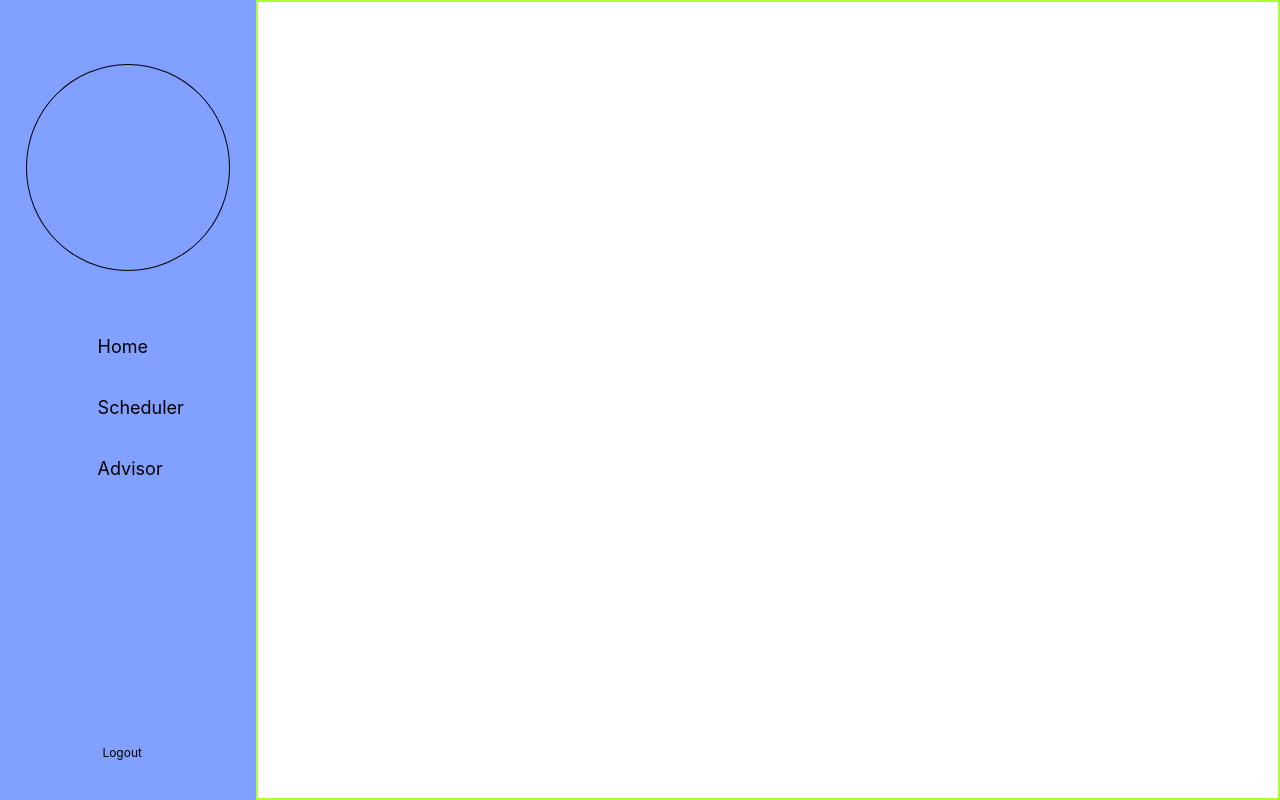
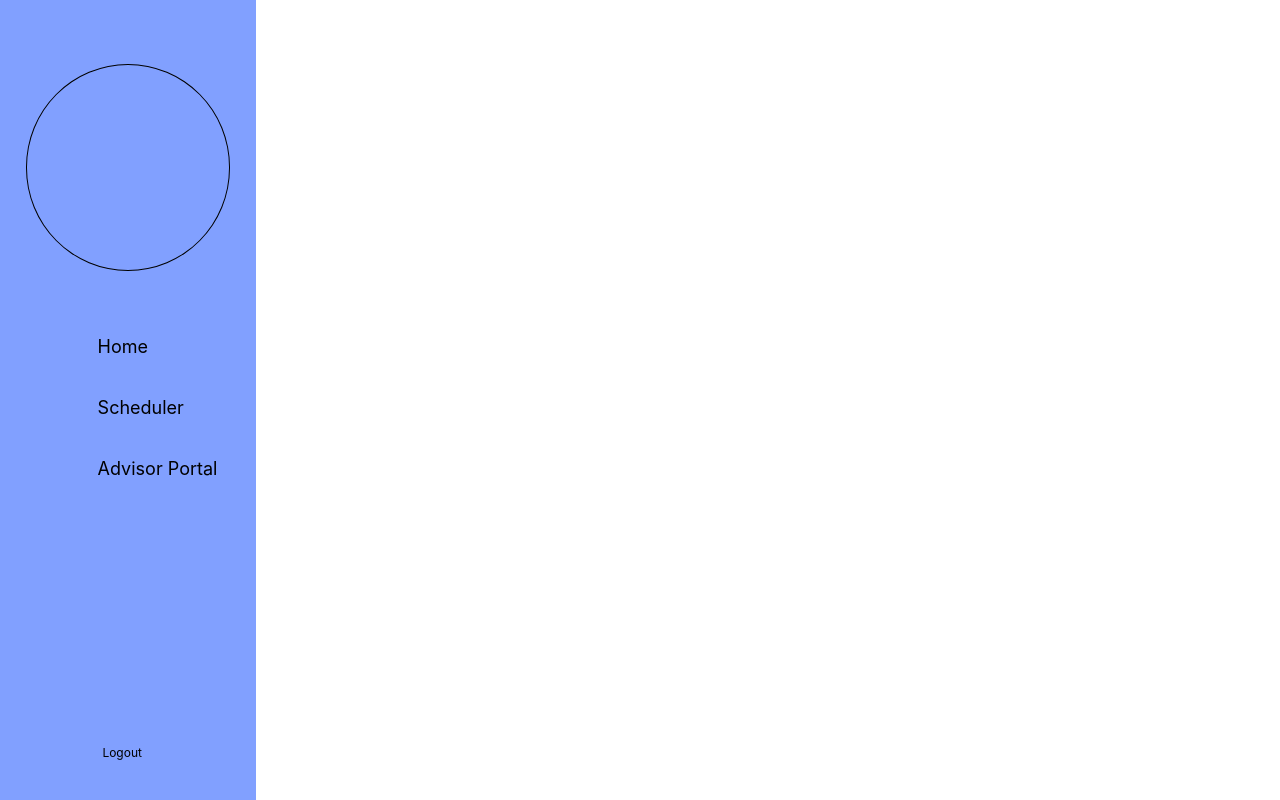
Before and after one commit to FayboCorp/uGraduate-React, a React (Create React App) app: page / in a window 1280 px wide. Built offline with nearby package versions, Linux system fonts and the light colour scheme.

Commit message:
Rewriting the Routing
Removed old Routing and added react-router to handle routing.

```diff
--- a/package.json
+++ b/package.json
@@ -9,6 +9,8 @@
     "axios": "^0.19.2",
     "react": "^16.13.1",
     "react-dom": "^16.13.1",
+    "react-router": "^5.2.0",
+    "react-router-dom": "^5.2.0",
     "react-scripts": "3.4.1"
   },
   "scripts": {
--- a/src/App.js
+++ b/src/App.js
@@ -1,6 +1,8 @@
 import React, {Component} from 'react';
+import {BrowserRouter} from "react-router-dom";
+import {Route} from "react-router-dom";
 import Navbar from './Components/Navbar/Navbar';
-import Home from './Components/Home/Home'
+import Home from './Components/Home/Home';
 import Scheduler from './Components/Scheduler/Scheduler';
 import Login from './Components/Login/Login';
 import './App.css';
@@ -8,53 +10,17 @@ import './App.css';
 // TODO: Work on getting these REST requests!
 
 class app extends Component{
-    state = {
-        showLogin: true,
-        showHome: false,
-        showScheduler: false,
-        showAdvisor: false,
-    };
-
-
-    dynamicDisplay = (props) => {
-        this.setState({showLogin: false, showHome: false, showScheduler: false, showAdvisor: false});
-
-        if(props === 1){
-            this.setState({showHome: true});
-        }
-        else if(props === 2){
-            this.setState({showScheduler: true});
-        }
-        else if(props === -1){
-            this.setState({showLogin: true});
-        }
-        else {
-            this.setState({showHome: true});
-        }
-    };
 
     render () {
 
-        let cockpit = null;
-
-        if(this.state.showHome){
-            cockpit = (<Home/>);
-        }
-        else if (this.state.showScheduler){
-            cockpit = (<Scheduler/>);
-        }
-        else if(this.state.showLogin){
-            cockpit = (<Login/>);
-        }
-        else {
-            cockpit = null;
-        }
-
         return (
-            <div>
-                <Navbar click={this.dynamicDisplay}/>
-                {cockpit}
-            </div>
+            <BrowserRouter>
+                <div>
+                    <Route path="/" component={Navbar}/>
+                    <Route path="/Home" exact component={Home}/>
+                    <Route path="/Scheduler" exact component={Scheduler}/>
+                </div>
+            </BrowserRouter>
         );
     }
 }
--- a/src/Components/Home/Home.js
+++ b/src/Components/Home/Home.js
@@ -12,8 +12,10 @@ class Home extends Component{
     componentDidMount() {
         axios.get("http://localhost:8080/api/sections")
             .then(response => {
-                this.setState({sections: response.data});
-                console.log(response.data);
+                if(this.state.sections === [] || this.state.sections === response.data) {
+                    this.setState({sections: response.data});
+                }
+
             });
     }
 
--- a/src/Components/Navbar/Navbar.css
+++ b/src/Components/Navbar/Navbar.css
@@ -8,7 +8,15 @@
 
 }
 
+a {
+    text-decoration: none;
+    color: black;
+}
 
+a:hover,
+a:active{
+    color: lightblue;
+}
 
 .height {
     height: 100%;
--- a/src/Components/Navbar/Navbar.js
+++ b/src/Components/Navbar/Navbar.js
@@ -1,5 +1,6 @@
 import React from "react";
 import "./Navbar.css";
+import {Link} from "react-router-dom";
 
 const navbar = (props) => {
 
@@ -9,14 +10,14 @@ const navbar = (props) => {
                 <div className="circle"/>
 
                 <ul className="links">
-                    <li className="link" onClick={() => props.click(1)}>
-                        Home
+                    <li className="link">
+                        <Link to="/Home">Home</Link>
                     </li>
-                    <li className="link" onClick={() => props.click(2)}>
-                        Scheduler
+                    <li className="link">
+                        <Link to="/Scheduler">Scheduler</Link>
                     </li>
-                    <li className="link" onClick={() => props.click(3)}>
-                        Advisor
+                    <li className="link">
+                        <Link to="/Advisor">Advisor Portal</Link>
                     </li>
                 </ul>
                 <div className="logoutT">
```
Also changed, not shown: src/Components/Auth/Auth.js (added, +15 -0 lines), 1 other file (tests, documents, lock files or other folders).
